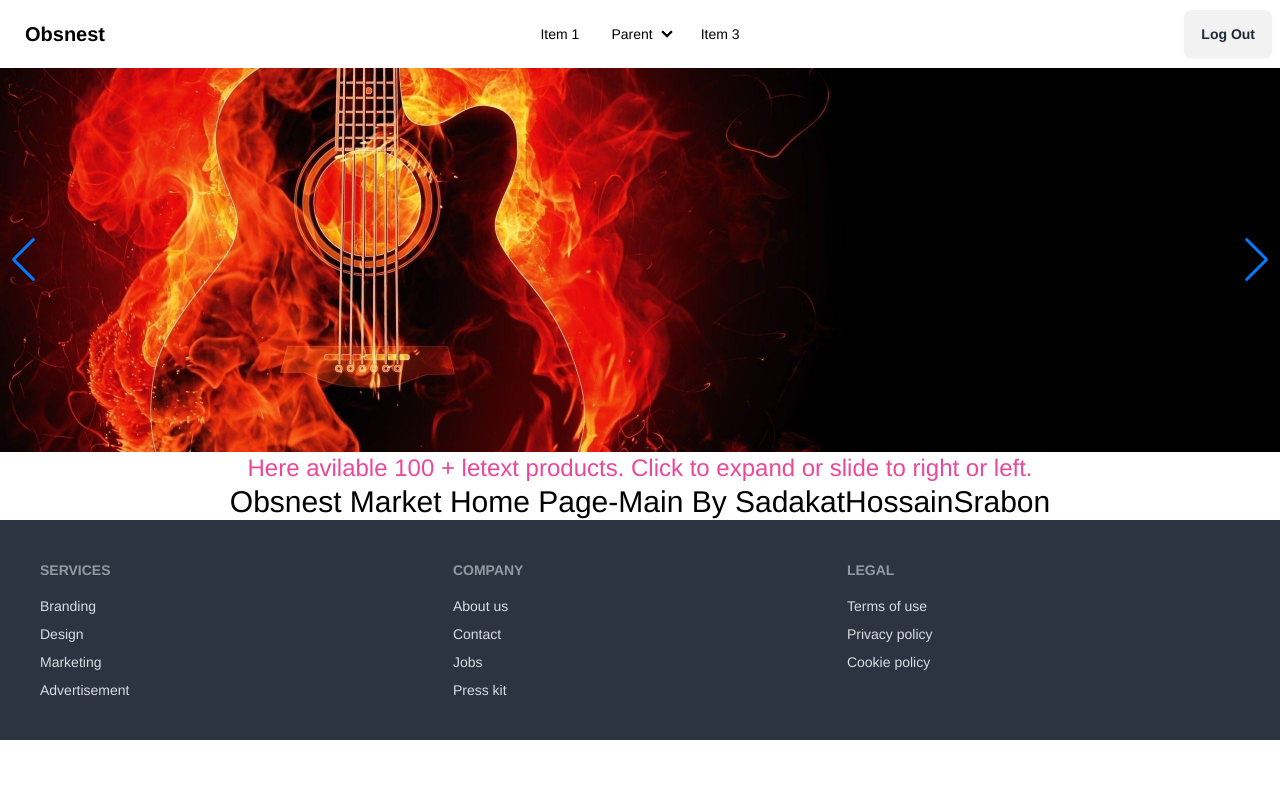
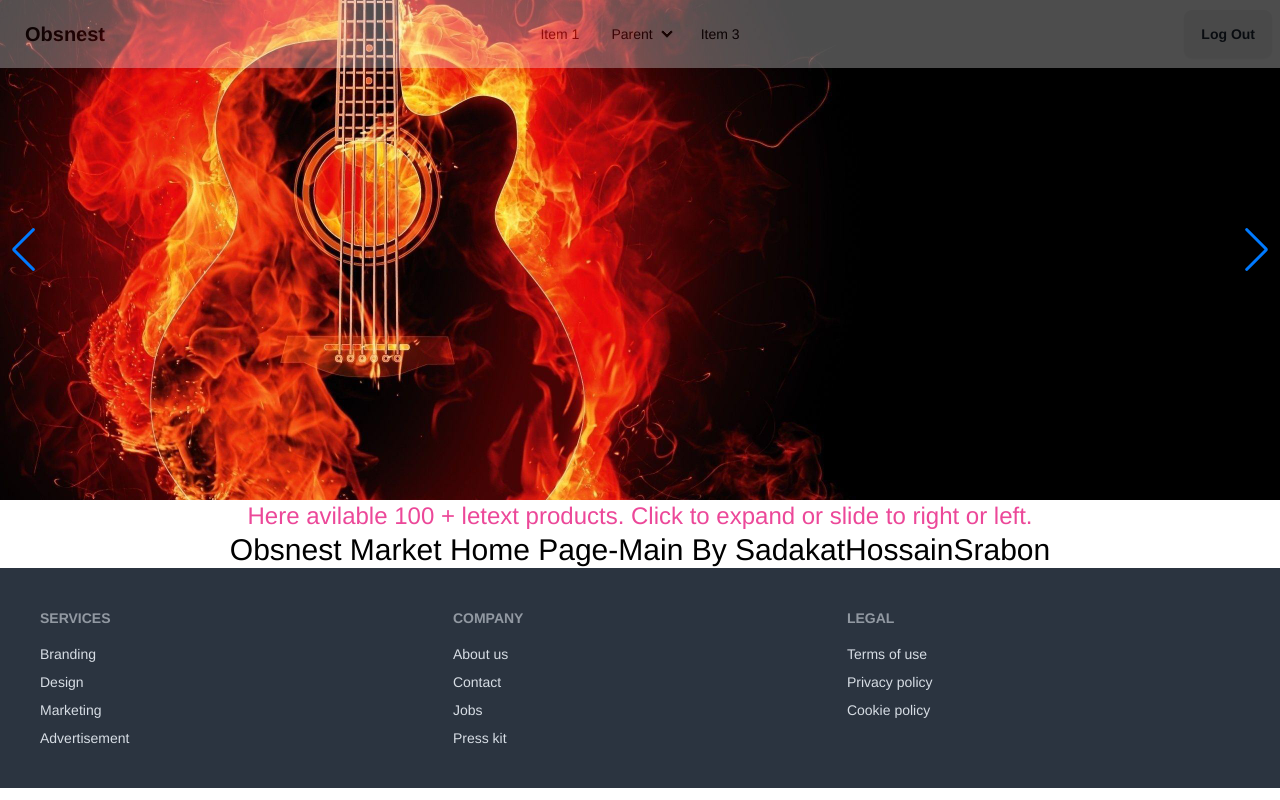
Before and after one commit to sadakatsrabon/Obsnest-MarketPlace, a React (Vite) app: page / in a window 1280 px wide. Built offline with nearby package versions, Linux system fonts and the light colour scheme.

Commit message:
change navBar and Button

```diff
--- a/src/Shared/NavMenu.jsx
+++ b/src/Shared/NavMenu.jsx
@@ -1,8 +1,9 @@
+
 
 const NavMenu = () => {
     return (
-        <div>
-            <div className="navbar bg-base-100">
+        <div className="">
+            <div className="navbar fixed z-10 opacity-30 w-[100%] bg-base-100">
                 <div className="navbar-start">
                     <div className="dropdown">
                         <div tabIndex={0} role="button" className="btn btn-ghost lg:hidden">
@@ -11,10 +12,10 @@ const NavMenu = () => {
                         <ul tabIndex={0} className="menu menu-sm dropdown-content mt-3 z-[1] p-2 shadow bg-base-100 rounded-box w-52">
                             <li><a>Item 1</a></li>
                             <li>
-                                <a>Parent</a>
+                                <a>User Action</a>
                                 <ul className="p-2">
-                                    <li><a>Submenu 1</a></li>
-                                    <li><a>Submenu 2</a></li>
+                                    <li><a>Login</a></li>
+                                    <li><a>LogOut</a></li>
                                 </ul>
                             </li>
                             <li><a>Item 3</a></li>
--- a/src/pages/Home/Carousel/Carousel.jsx
+++ b/src/pages/Home/Carousel/Carousel.jsx
@@ -14,8 +14,8 @@ import img from "../../../assets/img.jpg"
 
 const Carousel = () => {
     return (
-        <div>
-            <div className='w-full h-96'>
+        <div className=''>
+            <div className='w-full h-[500px]'>
                 <>
                     <Swiper
                         spaceBetween={30}
--- a/src/pages/Home/HomeMain/HomeMain.jsx
+++ b/src/pages/Home/HomeMain/HomeMain.jsx
@@ -3,8 +3,10 @@ import LetestProduct from "../LetextProduct/LetestProduct";
 
 const HomeMain = () => {
     return (
-        <div className="mx-auto text-center">
-            <Carousel></Carousel>
+        <div className="text-center">
+            <div className="bg-fixed top-0">
+                <Carousel></Carousel>
+            </div>
             <LetestProduct></LetestProduct>
             <h2 className="text-3xl">Obsnest Market Home Page-Main By SadakatHossainSrabon</h2>
         </div>
```
